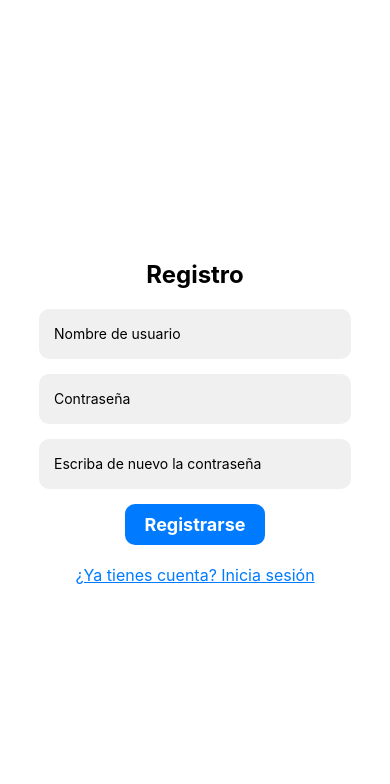
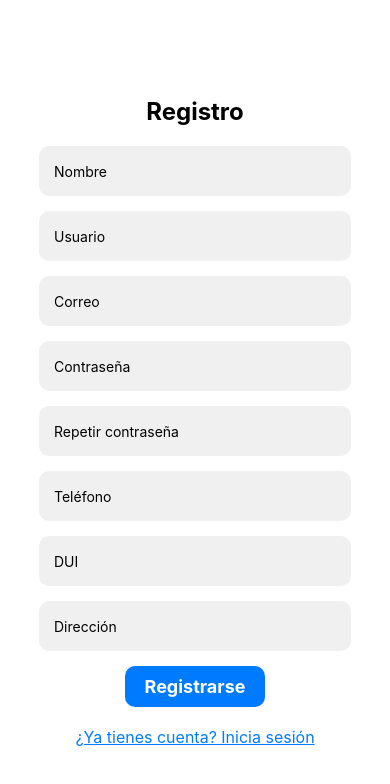
Before and after one commit to TeresaRuiz/Expo_Comodo_Movil, a React Native app: screen /Register in a window 390 px wide. Shown: the top 784 px of the page. Built offline with nearby package versions, Linux system fonts and the light colour scheme.

Commit message:
Se agrego el splashscreen y se modifico el registro

```diff
--- a/App.js
+++ b/App.js
@@ -12,6 +12,8 @@ import PasswordRecoveryScreen from './src/screens/RecuperacionScreen';
 import DashboardScreen from './src/screens/DashboardScreen';
 import CategoriaScreen from './src/screens/CategoriaScreen'; // Importa la pantalla de categorías
 import MiPerfilScreen from './src/screens/MiPerfilScreen';
+import ReferidosComponent from './src/screens/prueba';
+import Dashboard from './src/screens/prueba2';
 
 // Crear los navegadores
 const Stack = createStackNavigator();
@@ -42,6 +44,24 @@ const DashboardTabNavigator = () => {
       <Tab.Screen
         name="Mi Perfil"
         component={MiPerfilScreen}
+        options={{
+          tabBarIcon: ({ color, size }) => (
+            <Ionicons name="list-outline" size={size} color={color} />
+          ),
+        }}
+      />
+       <Tab.Screen
+        name="Pruebareact"
+        component={ReferidosComponent}
+        options={{
+          tabBarIcon: ({ color, size }) => (
+            <Ionicons name="list-outline" size={size} color={color} />
+          ),
+        }}
+      />
+       <Tab.Screen
+        name="Pruebareactt"
+        component={Dashboard}
         options={{
           tabBarIcon: ({ color, size }) => (
             <Ionicons name="list-outline" size={size} color={color} />
--- a/app.json
+++ b/app.json
@@ -7,7 +7,7 @@
     "icon": "./assets/icon.png",
     "userInterfaceStyle": "light",
     "splash": {
-      "image": "./assets/splash.png",
+      "image": "./assets/calentamiento.png",
       "resizeMode": "contain",
       "backgroundColor": "#ffffff"
     },
--- a/package.json
+++ b/package.json
@@ -12,10 +12,11 @@
     "@react-navigation/bottom-tabs": "^6.5.20",
     "@react-navigation/native": "^6.1.17",
     "@react-navigation/stack": "^6.3.29",
-    "expo": "~51.0.8",
+    "expo": "~51.0.11",
+    "expo-av": "^14.0.5",
     "expo-status-bar": "~1.12.1",
     "react": "18.2.0",
-    "react-native": "0.74.1",
+    "react-native": "^0.74.2",
     "react-native-gesture-handler": "^2.16.2",
     "react-native-paper": "^5.12.3"
   },
--- a/src/screens/RegisterScreen.js
+++ b/src/screens/RegisterScreen.js
@@ -3,15 +3,25 @@ import { View, Text, ScrollView, StyleSheet, TextInput, TouchableOpacity } from
 import { useNavigation } from '@react-navigation/native';
 
 const RegisterScreen = () => {
+  const [name, setName] = useState('');
   const [username, setUsername] = useState('');
+  const [email, setEmail] = useState('');
   const [password, setPassword] = useState('');
   const [password2, setPassword2] = useState('');
+  const [phone, setPhone] = useState('');
+  const [dui, setDui] = useState('');
+  const [address, setAddress] = useState('');
 
   const navigation = useNavigation();
 
   const handleRegister = () => {
+    console.log('Nombre:', name);
     console.log('Usuario:', username);
+    console.log('Correo:', email);
     console.log('Contraseña:', password);
+    console.log('Telefono:', phone);
+    console.log('DUI:', dui);
+    console.log('Dirección:', address);
   };
 
   const handleLoginRedirect = () => {
@@ -23,9 +33,22 @@ const RegisterScreen = () => {
       <Text style={styles.title}>Registro</Text>
       <TextInput
         style={styles.input}
-        placeholder="Nombre de usuario"
+        placeholder="Nombre"
+        onChangeText={text => setName(text)}
+        value={name}
+      />
+      <TextInput
+        style={styles.input}
+        placeholder="Usuario"
         onChangeText={text => setUsername(text)}
         value={username}
+      />
+      <TextInput
+        style={styles.input}
+        placeholder="Correo"
+        onChangeText={text => setEmail(text)}
+        value={email}
+        keyboardType="email-address"
       />
       <TextInput
         style={styles.input}
@@ -36,10 +59,29 @@ const RegisterScreen = () => {
       />
       <TextInput
         style={styles.input}
-        placeholder="Escriba de nuevo la contraseña"
+        placeholder="Repetir contraseña"
         onChangeText={text => setPassword2(text)}
         value={password2}
         secureTextEntry={true}
+      />
+      <TextInput
+        style={styles.input}
+        placeholder="Teléfono"
+        onChangeText={text => setPhone(text)}
+        value={phone}
+        keyboardType="phone-pad"
+      />
+      <TextInput
+        style={styles.input}
+        placeholder="DUI"
+        onChangeText={text => setDui(text)}
+        value={dui}
+      />
+      <TextInput
+        style={styles.input}
+        placeholder="Dirección"
+        onChangeText={text => setAddress(text)}
+        value={address}
       />
       <TouchableOpacity style={styles.button} onPress={handleRegister}>
         <Text style={styles.buttonText}>Registrarse</Text>
--- a/src/screens/SplashScreen.js
+++ b/src/screens/SplashScreen.js
@@ -1,30 +1,44 @@
-import { Image, StyleSheet, View } from "react-native";
-import Icon from "../img/splash.png";
+import React, { useEffect, useRef } from 'react';
+import { View, Animated, StyleSheet, Easing, Image } from 'react-native'; // Asegúrate de importar Image de react-native
+import Icon from '../img/calentamiento.png'; // Ruta de la imagen de splash screen
 
-export default function SplashScreen(){
-    return(
-        <View style={styles.container}>
+export default function SplashScreen() {
+  const scaleValue = useRef(new Animated.Value(1)).current;
 
-            <View>
+  useEffect(() => {
+    Animated.timing(scaleValue, {
+      toValue: 2, // Escala de zoom del 100% al 200%
+      duration: 1000, // Duración de la animación en milisegundos
+      easing: Easing.linear,
+      useNativeDriver: true,
+    }).start();
+  }, [scaleValue]);
 
-                <Image source={Icon} style={styles.image}/>
-
-            </View>
-
-        </View>
-    )
+  return (
+    <View style={styles.container}>
+      <Animated.View style={[styles.imageContainer, { transform: [{ scale: scaleValue }] }]}>
+        <Image source={Icon} style={styles.image} />
+      </Animated.View>
+    </View>
+  );
 }
 
 const styles = StyleSheet.create({
-    container: {
-        flex: 1,
-        justifyContent: "center",
-        alignItems: "center",
-        backgroundColor:"#fffdff",
-    },
-    image: {
-        width:100,
-        height:100,
-        resizeMode:"cover"
-    },
+  container: {
+    flex: 1,
+    justifyContent: 'center',
+    alignItems: 'center',
+    backgroundColor: '#fffdff',
+  },
+  imageContainer: {
+    width: 100,
+    height: 100,
+    alignItems: 'center',
+    justifyContent: 'center',
+  },
+  image: {
+    width: '100%',
+    height: '100%',
+    resizeMode: 'cover',
+  },
 });
```
Also changed, not shown: src/img/calentamiento.png (added), 1 other file (tests, documents, lock files or other folders).
